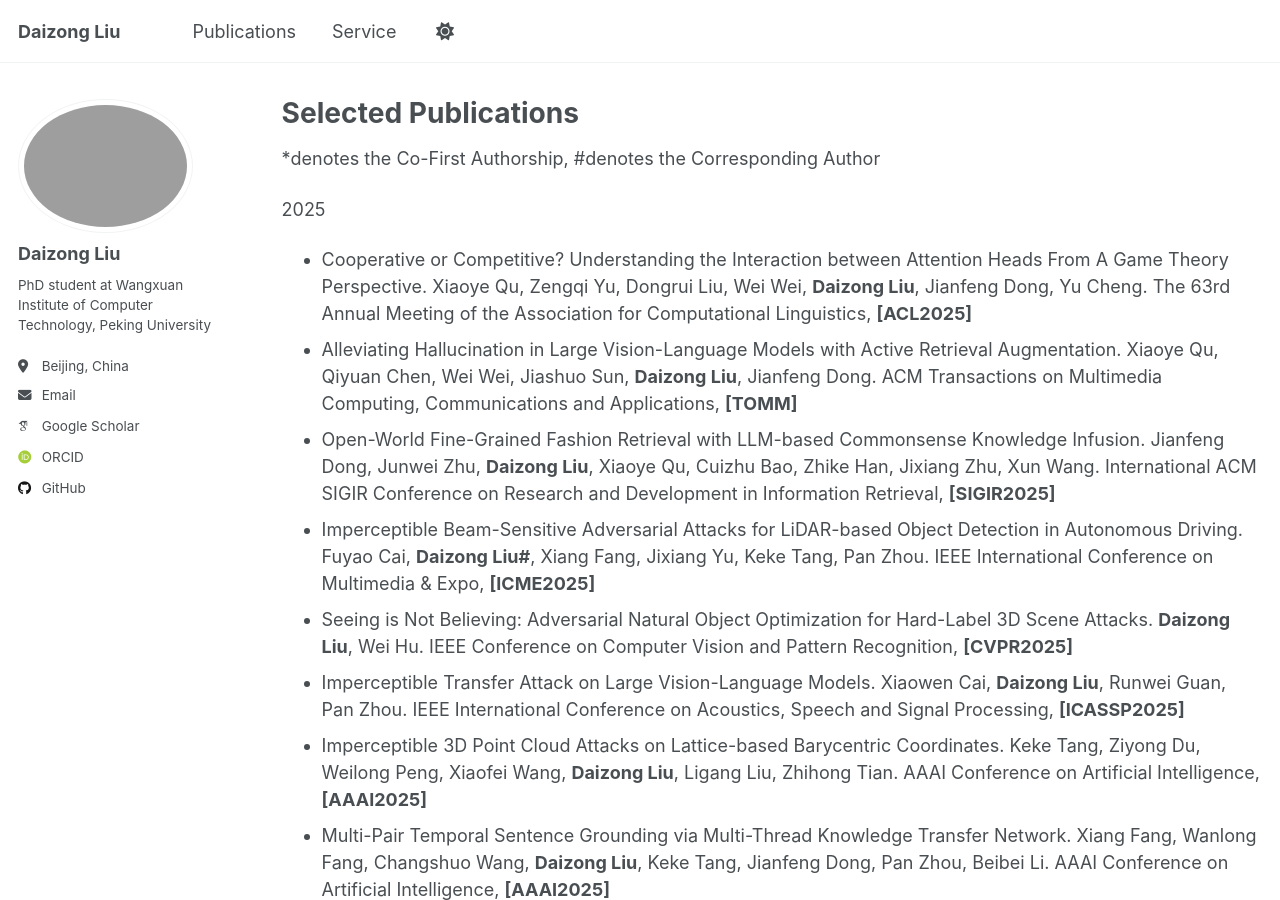
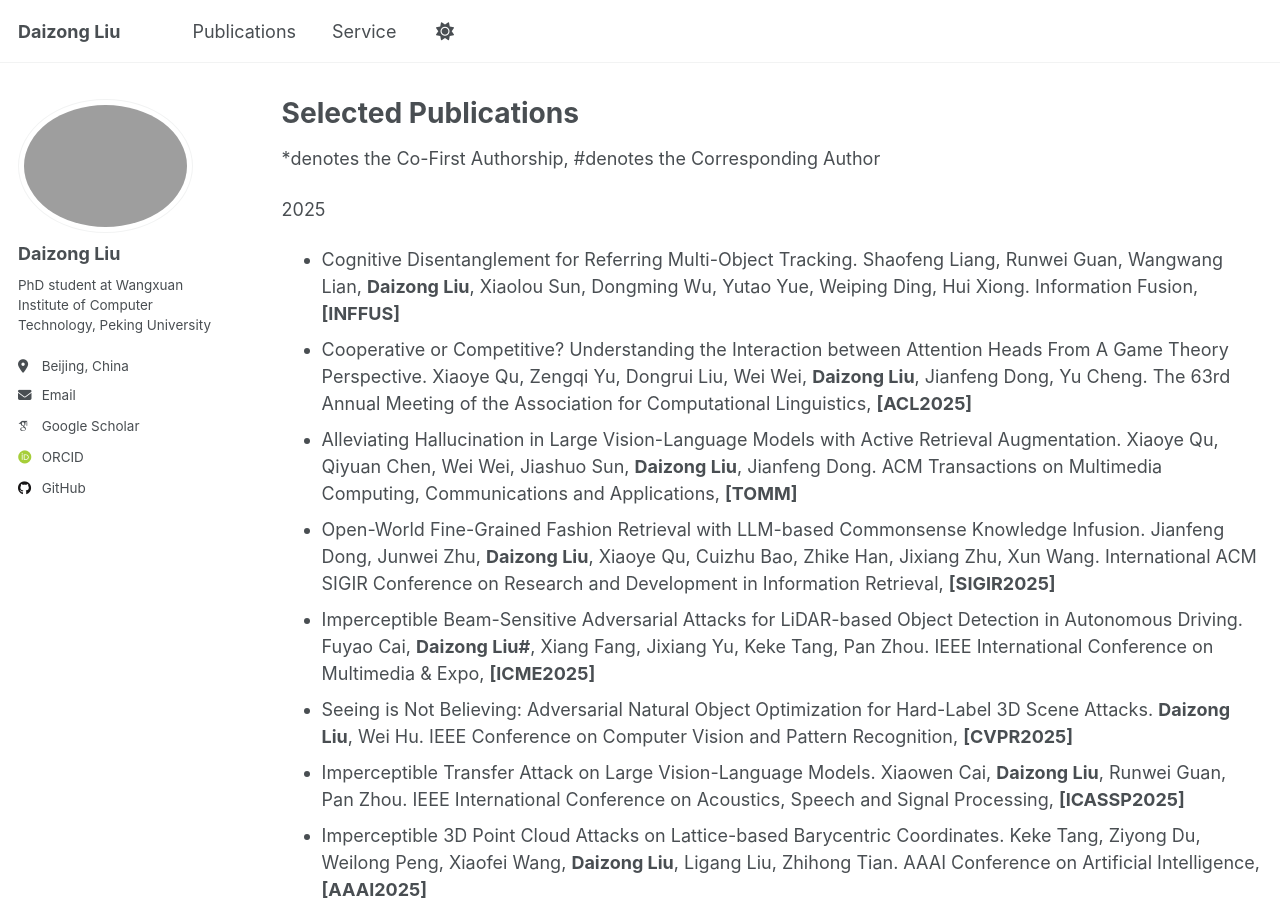
Before and after one commit to liudaizong/liudaizong.github.io, a Jekyll site: the page built from _pages/publications.md, in a window 1280 px wide and 900 px high. Built offline with Jekyll 4.4.1, drawn with Linux system fonts in a browser that asks for light colours; some web fonts are replaced.

Commit message:
Update publications.md

```diff
--- a/_pages/publications.md
+++ b/_pages/publications.md
@@ -7,6 +7,7 @@ author_profile: true
 *denotes the Co-First Authorship, #denotes the Corresponding Author
 
 2025
+* Cognitive Disentanglement for Referring Multi-Object Tracking. Shaofeng Liang, Runwei Guan, Wangwang Lian, **Daizong Liu**, Xiaolou Sun, Dongming Wu, Yutao Yue, Weiping Ding, Hui Xiong. Information Fusion, **[INFFUS]**
 * Cooperative or Competitive? Understanding the Interaction between Attention Heads From A Game Theory Perspective. Xiaoye Qu, Zengqi Yu, Dongrui Liu, Wei Wei, **Daizong Liu**, Jianfeng Dong, Yu Cheng. The 63rd Annual Meeting of the Association for Computational Linguistics, **[ACL2025]**
 * Alleviating Hallucination in Large Vision-Language Models with Active Retrieval Augmentation. Xiaoye Qu, Qiyuan Chen, Wei Wei, Jiashuo Sun, **Daizong Liu**, Jianfeng Dong. ACM Transactions on Multimedia Computing, Communications and Applications, **[TOMM]**
 * Open-World Fine-Grained Fashion Retrieval with LLM-based Commonsense Knowledge Infusion. Jianfeng Dong, Junwei Zhu, **Daizong Liu**, Xiaoye Qu, Cuizhu Bao, Zhike Han, Jixiang Zhu, Xun Wang. International ACM SIGIR Conference on Research and Development in Information Retrieval, **[SIGIR2025]**
```
